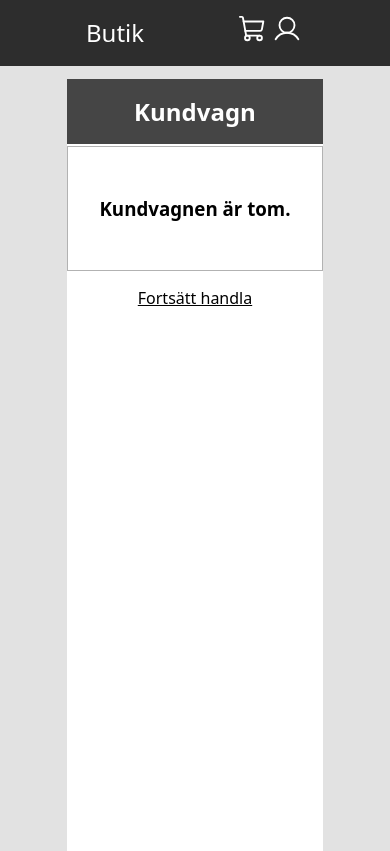
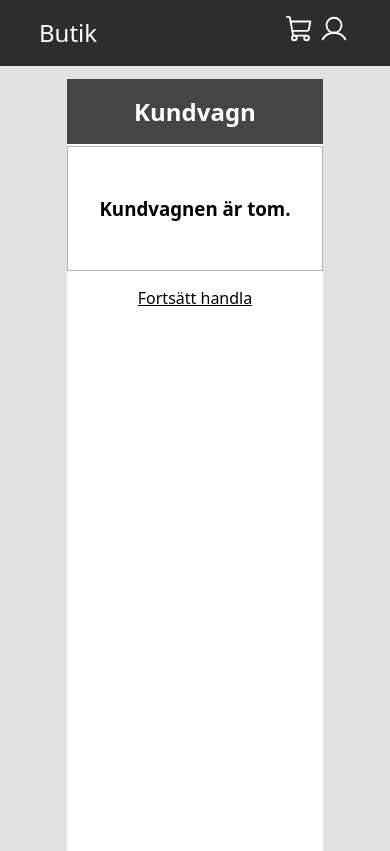
Before and after one commit to sebbejuh/Frontend-Webshop, a React app: page /webshop-ts/cart in a window 390 px wide. Built offline with nearby package versions, Linux system fonts and the light colour scheme; the HTML template or start-up script is replaced by a standard one.

Commit message:
navbar css

```diff
--- a/src/assets/_navbar.scss
+++ b/src/assets/_navbar.scss
@@ -1,6 +1,6 @@
 .navbar {
   background-color: rgb(45, 45, 45);
-  padding: 0.5rem;
+  padding: 0.5rem 0;
   max-height: 9vh;
   // margin-bottom: 1rem;
   align-items: center;
@@ -37,3 +37,10 @@
     }
   }
 }
+@media (max-width: 500px){
+  .navbar{
+    .navbar-links{
+      margin: 0 10vw;
+    }
+  }
+}
```
